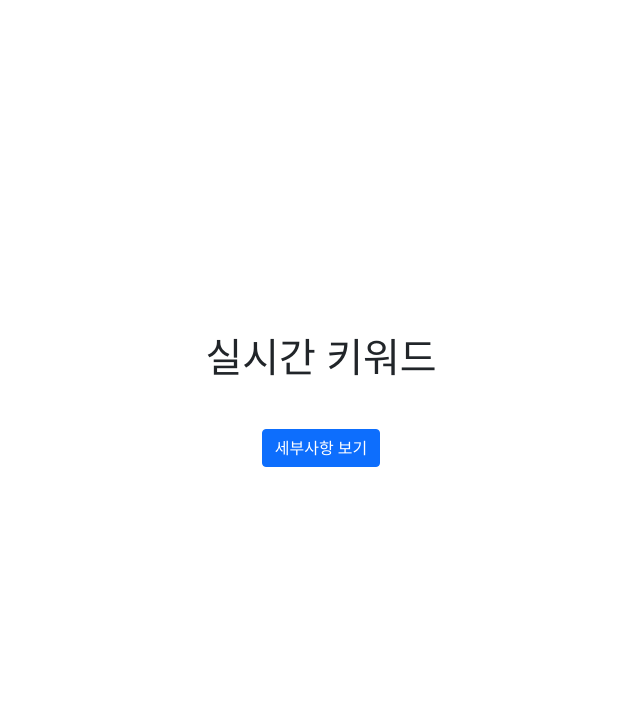
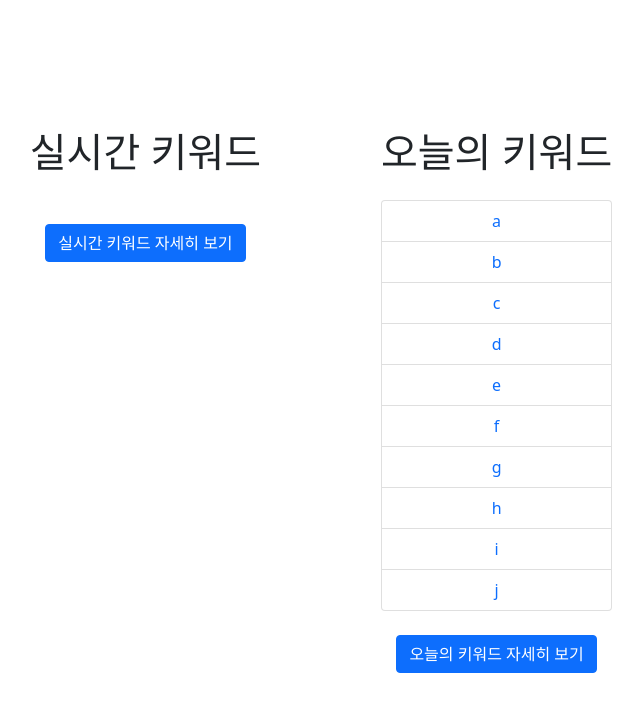
Before and after one commit to 1000zoo/news-hot-keyword, a Django app: page /hotkeyword/ in a window 1280 px wide. Shown: the top 712 px of the page, without its empty margins (319-962 px from the left). Run offline with Django 5.2, Linux system fonts and the light colour scheme; data that the repository does not hold is empty.

Commit message:
feat: 오늘의 키워드 ui 추가

```diff
--- a/project/app/templates/hotkeyword/index.html
+++ b/project/app/templates/hotkeyword/index.html
@@ -6,7 +6,9 @@
 {% block content %}
 <div class="vh-100 d-flex justify-content-center align-items-center">
     <div class="text-center">
-        <h1 class="mb-4">실시간 키워드</h1>
+        <div class="row">
+            <div class="col mx-5">
+                <h1 class="mb-4 text-center">실시간 키워드</h1>
                 <ul class="list-group mb-4">
                     {% for keyword, score in hotkeywords.items %}
                         <li class="list-group-item">
@@ -15,10 +17,27 @@
                         </li>
                     {% endfor %}
                 </ul>
-        <form action="{% url 'hotkeywords:chart' %}" method="post">
+                <form action="{% url 'hotkeywords:chart' 0 %}" method="post">
                     {% csrf_token %}
-            <button type="chart" class="btn btn-primary">세부사항 보기</button>
+                    <button type="chart" class="btn btn-primary">실시간 키워드 자세히 보기</button>
+                </form>
+            </div>
+            <div class="col mx-5">
+                <h1 class="mb-4 text-center">오늘의 키워드</h1>
+                    <ul class="list-group mb-4">
+                        {% for keyword, score in todaykeywords.items %}
+                            <li class="list-group-item">
+                                <a href="https://search.naver.com/search.naver?where=nexearch&sm=top_hty&fbm=0&ie=utf8&query={{ keyword }}"
+                                class="text-decoration-none">{{ keyword }}</a>
+                            </li>
+                        {% endfor %}
+                    </ul>
+                    <form action="{% url 'hotkeywords:chart' 1 %}" method="post">
+                        {% csrf_token %}
+                        <button type="chart" class="btn btn-primary">오늘의 키워드 자세히 보기</button>
                     </form>
             </div>
         </div>
+    </div>
+</div>
 {% endblock %}
--- a/project/app/urls.py
+++ b/project/app/urls.py
@@ -4,5 +4,5 @@ from django.urls import path, include
 app_name = "hotkeywords"
 urlpatterns = [
     path('', views.index, name="index"),
-    path('chart/', views.chart, name='chart')
+    path('chart/<int:id>/', views.chart, name='chart')
 ]
--- a/project/app/views.py
+++ b/project/app/views.py
@@ -5,6 +5,9 @@ from django.utils import timezone
 from datetime import timedelta
 
 from .models import Hotkeywords
+
+def get_today_keywords():
+    return {"a":5, "b":2, "c":1, "d":10, "e":11, "f":12, "g": 1, "h": 4, "i":5, "j":6}
 
 def get_latest_keywords():
     return Hotkeywords.objects.all().order_by("-keyword_date")[:10]
@@ -18,7 +21,6 @@ def sorted_dict(dictionary: dict):
     return results
 
 def load_data():
-    response = requests.post("http://127.0.0.1:8000/api/crawling/")
     hotkeywords = get_latest_keywords()
     results = {}
     for hotkeyword in hotkeywords:
@@ -27,11 +29,16 @@ def load_data():
 
 # Create your views here.
 def index(request):
+    # response = requests.post("http://127.0.0.1:8000/api/crawling/")
     lastest_keywords = load_data()
-    context = {"hotkeywords": lastest_keywords}
+    today_keywords = get_today_keywords()
+    context = {"hotkeywords": lastest_keywords, "todaykeywords": today_keywords}
     return render(request, 'hotkeyword/index.html', context=context)
 
-def chart(request):
-    lastest_keywords = load_data()
-    context = {"hotkeywords": json.dumps(lastest_keywords)}
+def chart(request, id):
+    if id == 0:
+        keywords = load_data()
+    else:
+        keywords = get_today_keywords()
+    context = {"hotkeywords": json.dumps(keywords)}
     return render(request, 'hotkeyword/chart.html', context=context)
```
Lines whose indentation alone changed are shown as unchanged.
